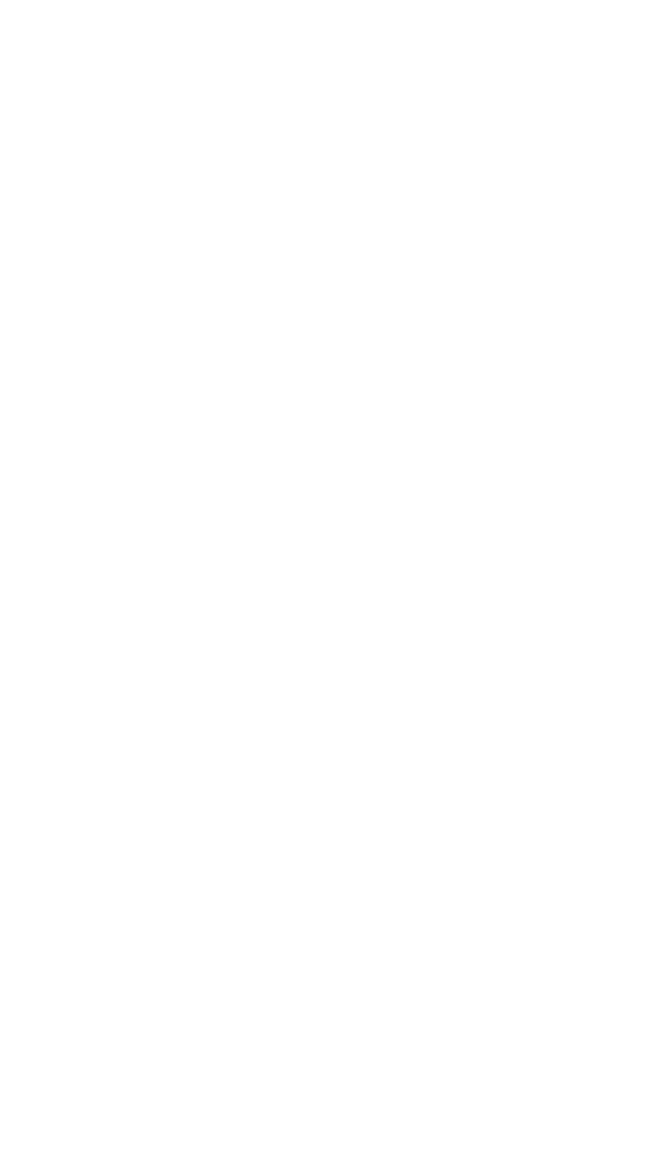
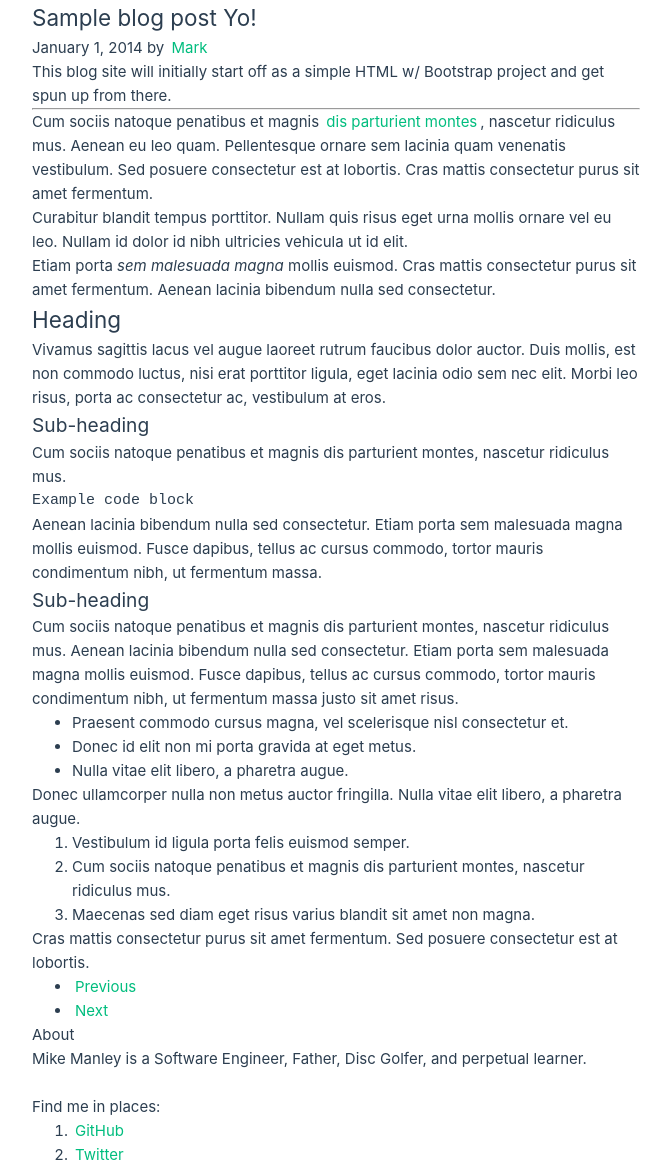
Before and after one commit to iFialAtFail/distractedDeveloperBlog, a Vue app: page /blogPage in a window 1280 px wide. Before the commit this address had no page. Shown: the whole page, without its empty margins (608-1279 px from the left). Before the commit the page ends 800 px from the top, so only its background shows below. Built offline with nearby package versions, Linux system fonts and the light colour scheme.

Commit message:
Replaced HelloWorld page with BlogPost page and updated to have some template blog page structure.  Updated nav to go to new BlogPage on clicking blog card title.

```diff
--- a/src/components/BlogCard.vue
+++ b/src/components/BlogCard.vue
@@ -1,6 +1,6 @@
 <template>
     <div>
-        <h2 class="blog-post-title"><router-link to="/helloWorld">Sample blog post Add link? How Navigate in View?</router-link></h2>
+        <h2 class="blog-post-title"><router-link to="/blogPage">Sample blog post Add link? How Navigate in View?</router-link></h2>
         <p class="blog-post-meta">January 1, 2014 by <a href="#">Mark</a></p>
 
         <p class="blog-post-tease">This blog site will initially start off as a simple HTML w/ Bootstrap
--- /dev/null
+++ b/src/components/BlogPage.vue
@@ -0,0 +1,106 @@
+<script setup>
+defineProps({
+  msg: {
+    type: String,
+    required: false
+  }
+})
+</script>
+
+<template>
+  <div class="col-sm-8 blog-main">
+
+    <div class="blog-post">
+      <h2 class="blog-post-title">Sample blog post Yo!</h2>
+      <p class="blog-post-meta">January 1, 2014 by <a href="#">Mark</a></p>
+
+      <p>This blog site will initially start off as a simple HTML w/ Bootstrap project and get spun up from there.</p>
+      <hr>
+      <p>Cum sociis natoque penatibus et magnis <a href="#">dis parturient montes</a>, nascetur ridiculus
+        mus. Aenean eu leo quam. Pellentesque ornare sem lacinia quam venenatis vestibulum. Sed posuere
+        consectetur est at lobortis. Cras mattis consectetur purus sit amet fermentum.</p>
+      <blockquote>
+        <p>Curabitur blandit tempus porttitor. <strong>Nullam quis risus eget urna mollis</strong>
+          ornare vel eu leo. Nullam id dolor id nibh ultricies vehicula ut id elit.</p>
+      </blockquote>
+      <p>Etiam porta <em>sem malesuada magna</em> mollis euismod. Cras mattis consectetur purus sit amet
+        fermentum. Aenean lacinia bibendum nulla sed consectetur.</p>
+      <h2>Heading</h2>
+      <p>Vivamus sagittis lacus vel augue laoreet rutrum faucibus dolor auctor. Duis mollis, est non
+        commodo luctus, nisi erat porttitor ligula, eget lacinia odio sem nec elit. Morbi leo risus,
+        porta ac consectetur ac, vestibulum at eros.</p>
+      <h3>Sub-heading</h3>
+      <p>Cum sociis natoque penatibus et magnis dis parturient montes, nascetur ridiculus mus.</p>
+      <pre><code>Example code block</code></pre>
+      <p>Aenean lacinia bibendum nulla sed consectetur. Etiam porta sem malesuada magna mollis euismod.
+        Fusce dapibus, tellus ac cursus commodo, tortor mauris condimentum nibh, ut fermentum massa.</p>
+      <h3>Sub-heading</h3>
+      <p>Cum sociis natoque penatibus et magnis dis parturient montes, nascetur ridiculus mus. Aenean
+        lacinia bibendum nulla sed consectetur. Etiam porta sem malesuada magna mollis euismod. Fusce
+        dapibus, tellus ac cursus commodo, tortor mauris condimentum nibh, ut fermentum massa justo sit
+        amet risus.</p>
+      <ul>
+        <li>Praesent commodo cursus magna, vel scelerisque nisl consectetur et.</li>
+        <li>Donec id elit non mi porta gravida at eget metus.</li>
+        <li>Nulla vitae elit libero, a pharetra augue.</li>
+      </ul>
+      <p>Donec ullamcorper nulla non metus auctor fringilla. Nulla vitae elit libero, a pharetra augue.
+      </p>
+      <ol>
+        <li>Vestibulum id ligula porta felis euismod semper.</li>
+        <li>Cum sociis natoque penatibus et magnis dis parturient montes, nascetur ridiculus mus.</li>
+        <li>Maecenas sed diam eget risus varius blandit sit amet non magna.</li>
+      </ol>
+      <p>Cras mattis consectetur purus sit amet fermentum. Sed posuere consectetur est at lobortis.</p>
+    </div><!-- /.blog-post -->
+
+    <nav>
+      <ul class="pager">
+        <li><a href="#">Previous</a></li>
+        <li><a href="#">Next</a></li>
+      </ul>
+    </nav>
+
+  </div><!-- /.blog-main -->
+
+  <div class="col-sm-3 col-sm-offset-1 blog-sidebar">
+    <div class="sidebar-module sidebar-module-inset">
+      <h4>About</h4>
+      <p>Mike Manley is a Software Engineer, Father, Disc Golfer, and perpetual learner.</p>
+    </div>
+    <br>
+    <div class="sidebar-module">
+      <h4>Find me in places:</h4>
+      <ol class="list-unstyled">
+        <li><a href="https://github.com/iFialAtFail/">GitHub</a></li>
+        <li><a href="https://www.twitter.com/ifialatfail">Twitter</a></li>
+      </ol>
+    </div>
+  </div><!-- /.blog-sidebar -->
+</template>
+
+<style scoped>
+h1 {
+  font-weight: 500;
+  font-size: 2.6rem;
+  position: relative;
+  top: -10px;
+}
+
+h3 {
+  font-size: 1.2rem;
+}
+
+.greetings h1,
+.greetings h3 {
+  text-align: center;
+}
+
+@media (min-width: 1024px) {
+
+  .greetings h1,
+  .greetings h3 {
+    text-align: left;
+  }
+}
+</style>
--- a/src/components/HelloWorld.vue
+++ /dev/null
@@ -1,44 +0,0 @@
-<script setup>
-defineProps({
-  msg: {
-    type: String,
-    required: true
-  }
-})
-</script>
-
-<template>
-  <div class="greetings">
-    <h1 class="green">{{ msg }}</h1>
-    <h3>
-      You’ve successfully created a project with
-      <a href="https://vitejs.dev/" target="_blank" rel="noopener">Vite</a> +
-      <a href="https://vuejs.org/" target="_blank" rel="noopener">Vue 3</a>.
-    </h3>
-  </div>
-</template>
-
-<style scoped>
-h1 {
-  font-weight: 500;
-  font-size: 2.6rem;
-  position: relative;
-  top: -10px;
-}
-
-h3 {
-  font-size: 1.2rem;
-}
-
-.greetings h1,
-.greetings h3 {
-  text-align: center;
-}
-
-@media (min-width: 1024px) {
-  .greetings h1,
-  .greetings h3 {
-    text-align: left;
-  }
-}
-</style>
--- a/src/router/index.js
+++ b/src/router/index.js
@@ -1,7 +1,7 @@
 // router/index.js
 import { createRouter, createWebHistory } from 'vue-router'
 import TitlePage from '@/components/TitlePage.vue'
-import HelloWorld from '@/components/HelloWorld.vue'
+import BlogPage from '@/components/BlogPage.vue'
 
 const routes = [
     {
@@ -10,9 +10,9 @@ const routes = [
         component: TitlePage
     },
     {
-        path: '/helloWorld',
-        name: 'Hello',
-        component: HelloWorld
+        path: '/blogPage',
+        name: 'BlogPage',
+        component: BlogPage
     }
 ]
 
```
